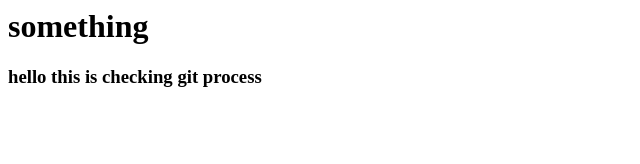
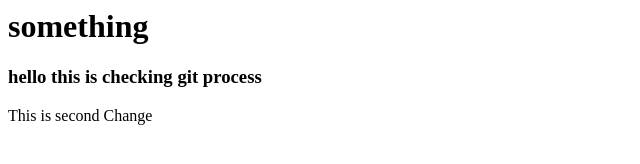
Before and after one commit to pranav-goti/first-demo, a plain HTML site: page index.html in a window 1280 px wide. Shown: the whole page, without its empty margins (0-640 px from the left). Drawn offline with Linux system fonts and the light colour scheme.

Commit message:
sec commit

```diff
--- a/index.html
+++ b/index.html
@@ -8,5 +8,7 @@
  <!-- i have added this after first tyme of creation -->
 
 <h3> hello this is checking git process </h3>
+
+<p> This is second Change </p>
 </body>
 </html>
```
